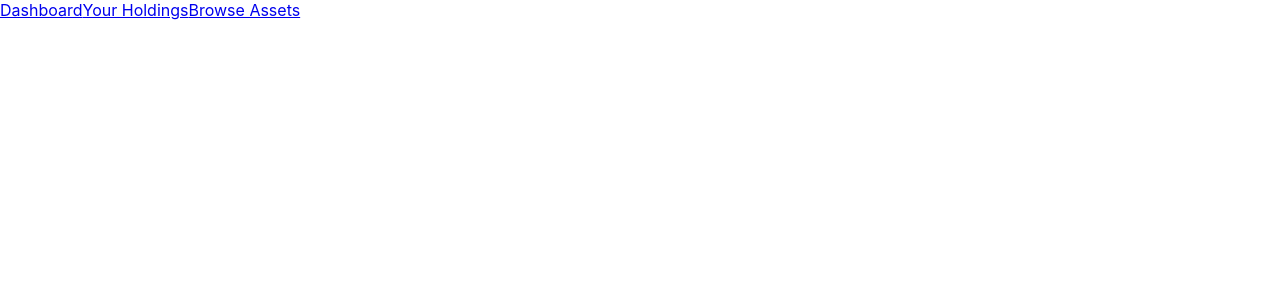
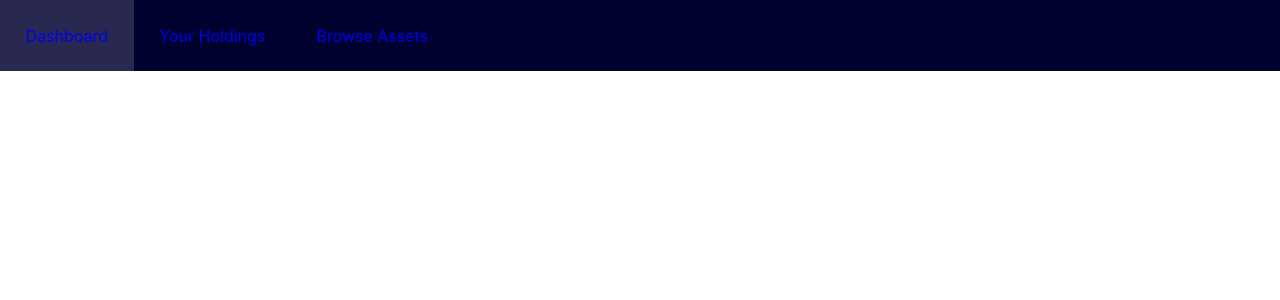
Before and after one commit to Drakodin/crypto-dashboard-b, a React (Create React App) app in the folder dashboard/: page / in a window 1280 px wide. Shown: the top 300 px of the page. Built offline with nearby package versions, Linux system fonts and the light colour scheme.

Commit message:
Removed unused imports and class names/ids and added some styling

```diff
--- /dev/null
+++ b/dashboard/src/App.css
@@ -0,0 +1,18 @@
+.link {
+  padding: 2% 2% 2% 2%;
+  text-decoration: none;
+}
+
+.link:hover {
+  background-color: rgba(255, 255, 255, 0.151);
+}
+
+.link:visited {
+  color: white;
+}
+
+#nav {
+  padding: 2% 0px 2% 0px;
+  background-color: rgb(1, 1, 48);
+  color: white;
+}
--- a/dashboard/src/App.tsx
+++ b/dashboard/src/App.tsx
@@ -1,11 +1,22 @@
 import React from 'react';
 import './App.css';
+import { BrowserRouter as Router, Routes, Route } from "react-router-dom";
+import NavBar from './NavBar';
+import Dashboard from './Dashboard';
+import Holdings from './Holdings';
+import Browse from './Browse';
 
 function App() {
   return (
     <div className="App">
-      <header className="App-header">
-      </header>
+      <Router>
+        <NavBar></NavBar>
+        <Routes>
+          <Route path='dashboard/*' element={<Dashboard />} />
+          <Route path='holdings/*' element={<Holdings />} />
+          <Route path='browse/*' element={<Browse />} />
+        </Routes>
+      </Router>
     </div>
   );
 }
--- a/dashboard/src/NavBar.tsx
+++ b/dashboard/src/NavBar.tsx
@@ -1,24 +1,22 @@
-import { render } from '@testing-library/react';
 import React from 'react';
 import {Navbar, Nav, Container} from 'react-bootstrap';
-import Dashboard from './Dashboard';
-import Holdings from './Holdings';
-import Browse from './Browse';
 
 class NavBar extends React.Component {
     render() {
         return (
-            <Navbar fixed='top' bg='dark' variant='dark'>
-                <Container>
-                    <Navbar.Collapse id='basic-navbar-nav'>
-                        <Nav className='me-auto'>
-                            <Nav.Link href='/dashboard'>Dashboard</Nav.Link>
-                            <Nav.Link href='/holdings'>Your Holdings</Nav.Link>
-                            <Nav.Link href='/browse'>Browse Assets</Nav.Link>
-                        </Nav>
-                    </Navbar.Collapse>
-                </Container>
-            </Navbar>
+            <div id='nav'>
+                <Navbar>
+                    <Container>
+                        <Navbar.Collapse>
+                            <Nav>
+                                <Nav.Link className='link' href='/dashboard'>Dashboard</Nav.Link>
+                                <Nav.Link className='link' href='/holdings'>Your Holdings</Nav.Link>
+                                <Nav.Link className='link' href='/browse'>Browse Assets</Nav.Link>
+                            </Nav>
+                        </Navbar.Collapse>
+                    </Container>
+                </Navbar>
+            </div>
         );
     }
 }
--- a/dashboard/src/index.tsx
+++ b/dashboard/src/index.tsx
@@ -3,22 +3,10 @@ import ReactDOM from 'react-dom';
 import './index.css';
 import App from './App';
 import reportWebVitals from './reportWebVitals';
-import { BrowserRouter as Router, Routes, Route } from "react-router-dom";
-import NavBar from './NavBar';
-import Dashboard from './Dashboard';
-import Holdings from './Holdings';
-import Browse from './Browse';
 
 ReactDOM.render(
   <React.StrictMode>
-    <Router>
-      <NavBar></NavBar>
-      <Routes>
-        <Route path='dashboard/*' element={<Dashboard />} />
-        <Route path='holdings/*' element={<Holdings />} />
-        <Route path='browse/*' element={<Browse />} />
-      </Routes>
-    </Router>
+    <App />
   </React.StrictMode>,
   document.getElementById('root')
 );
```
Also changed, not shown: dashboard/src/logo.svg (deleted).
